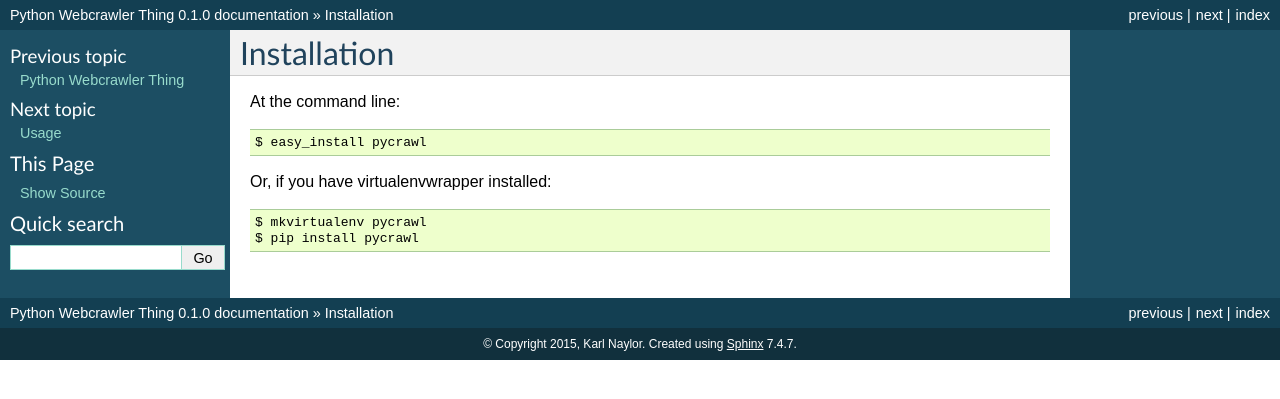
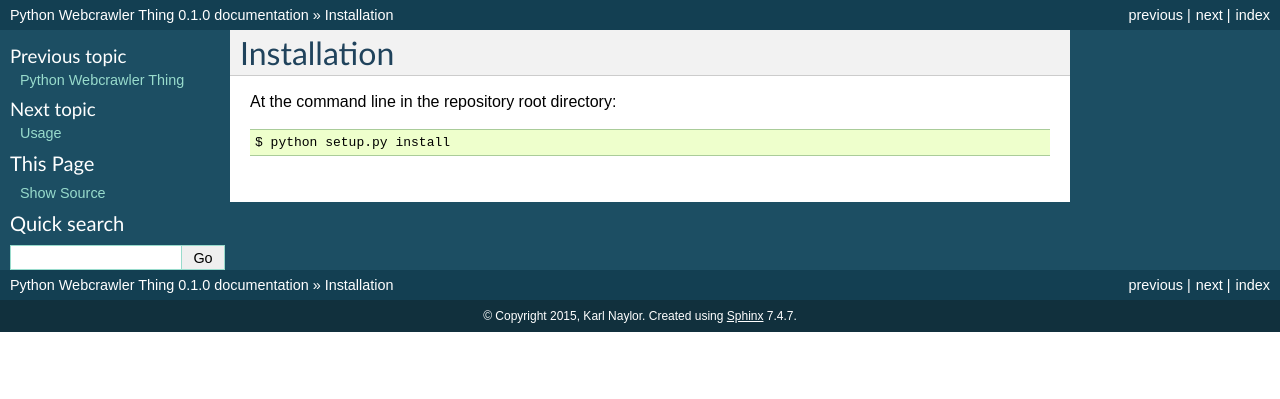
Before and after one commit to karlorg/pycrawl, a Sphinx documentation site: the page built from docs/installation.rst, in a window 1280 px wide. Shown: the top 399 px of the page. Built offline with Sphinx 7.4.7, drawn with Linux system fonts in a browser that asks for light colours.

Commit message:
correct installation instruction

```diff
--- a/docs/installation.rst
+++ b/docs/installation.rst
@@ -2,11 +2,6 @@
 Installation
 ============
 
-At the command line::
+At the command line in the repository root directory::
 
-    $ easy_install pycrawl
-
-Or, if you have virtualenvwrapper installed::
-
-    $ mkvirtualenv pycrawl
-    $ pip install pycrawl
+    $ python setup.py install
```
